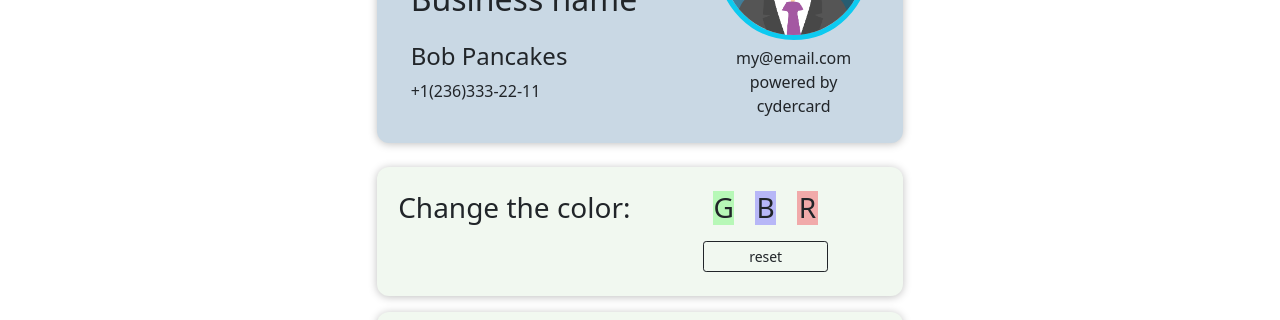
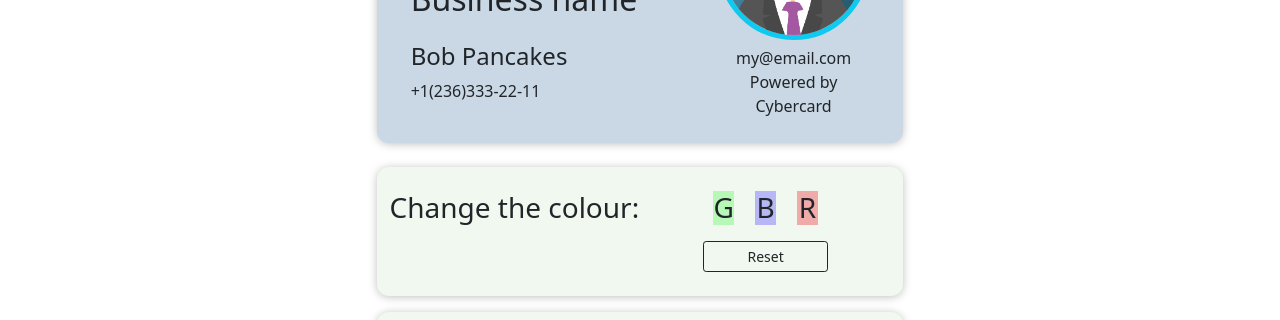
Before and after one commit to harleenjhamat/CSTP2107-BusinessCardApp, a Next.js app: page /custom-card in a window 1280 px wide. Shown: the part 346-666 px from the top of the page. Built offline with nearby package versions, Linux system fonts and the light colour scheme.

Commit message:
Spelling and style tweaks

```diff
--- a/src/pages/custom-card/index.jsx
+++ b/src/pages/custom-card/index.jsx
@@ -67,7 +67,7 @@ function CustomCard (props) {
               <div className={`col-4 my-4 ${styles.cen}`}>
                 <Image className={`border border-info border-5 ${styles.roundElem}`} src="/assets/img_avatar.png" alt="instruction1" width={200} height={200}/>
                 <p className={`p-0 m-0 ${styles.cen}`}>my@email.com</p>
-                <p className={`p-0 m-0 ${styles.cen}`}>powered by cydercard</p>
+                <p className={`p-0 m-0 ${styles.cen}`}>Powered by Cybercard</p>
               </div>
             </div>
           </div>
@@ -82,7 +82,7 @@ function CustomCard (props) {
             <div className="row justify-content-center m-0 p-0">
               {/* COL FOR TEXT */}
               <div className={`col-6 mt-4 p-0 ${styles.cen}`}>
-                <h3>Change the color:</h3>
+                <h3>Change the colour:</h3>
               </div>
               {/* COLOR PICKER: */}
               <div className={`col-6 mt-4 p-0 ${styles.cen}`}>
@@ -112,7 +112,7 @@ function CustomCard (props) {
               <div className={`col-6 m-0 p-0 ${styles.cen}`}>
               </div>
               <div className={`col-3 m-0 p-0 d-grid ${styles.cen}`}>
-                <button className={`btn btn-outline-dark btn-sm`} onClick={resetColorHandler}>reset</button>
+                <button className={`btn btn-outline-dark btn-sm`} onClick={resetColorHandler}>Reset</button>
               </div>
             </div>
 
```
